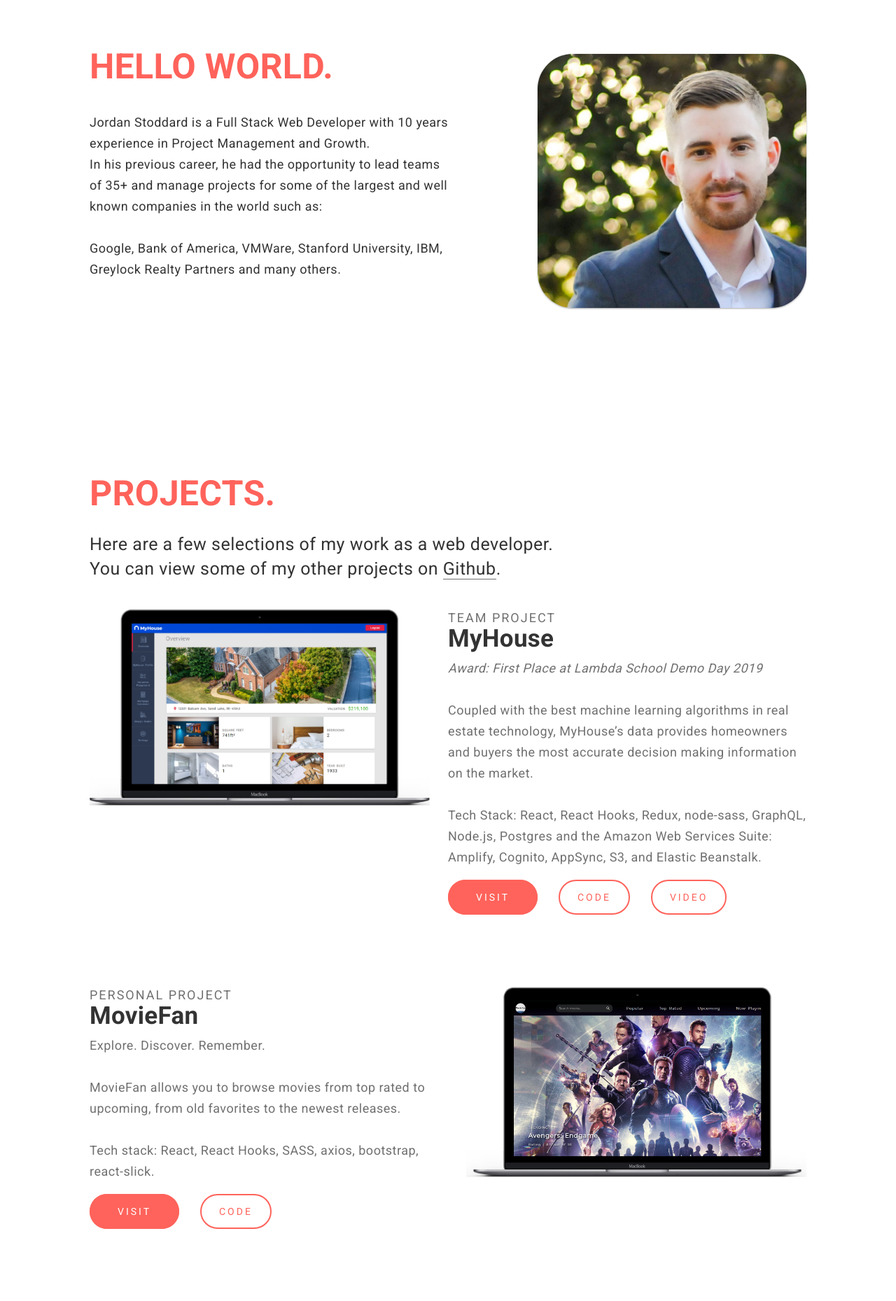
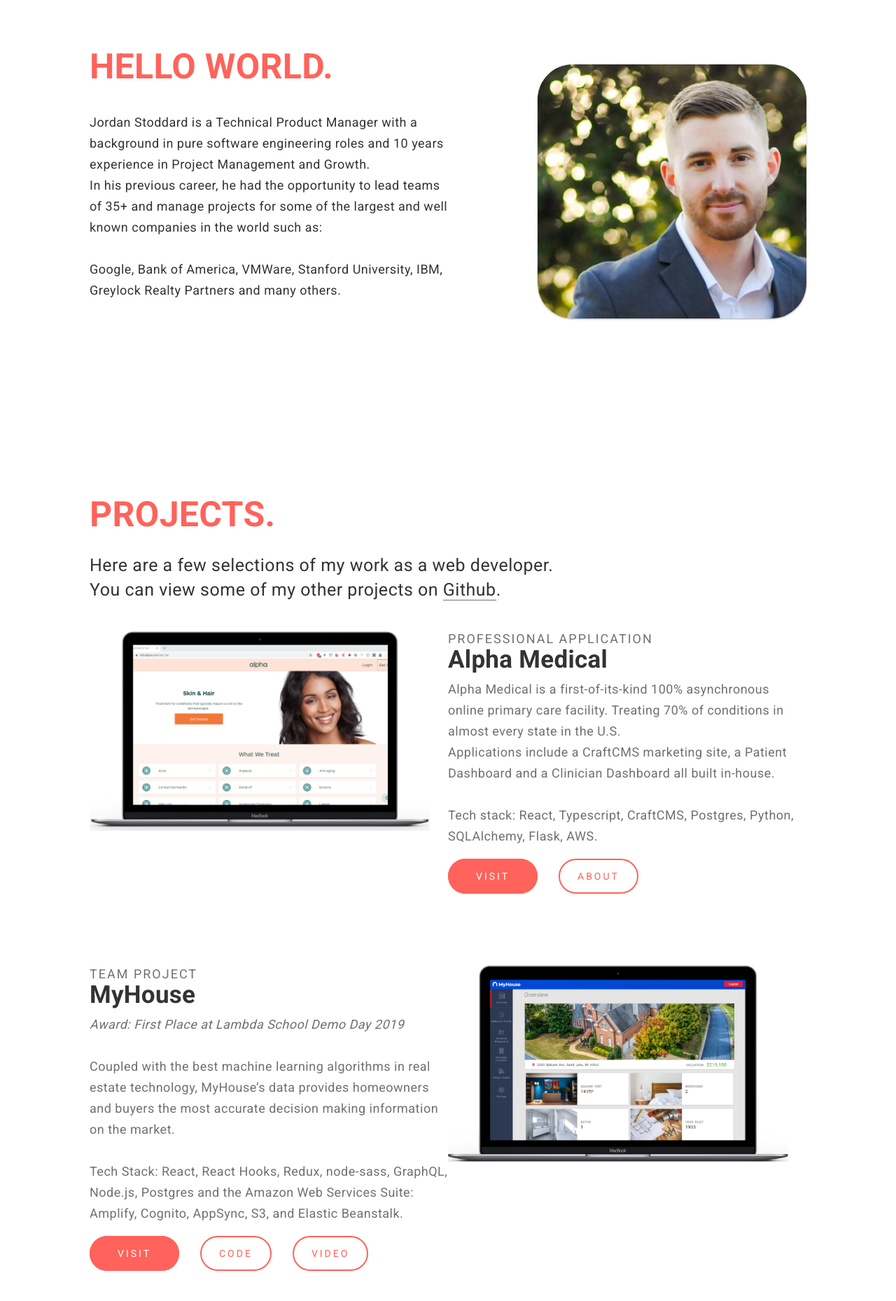
Before and after one commit to Jordan-Stoddard/Jordan-Stoddard-Portfolio, a React (Create React App) app: page / in a window 1280 px wide. Shown: the part 880-2739 px from the top of the page at 70% size. Built offline with nearby package versions, Linux system fonts and the light colour scheme.

Commit message:
Updates for TPM roles

```diff
--- a/src/_components/About/About.js
+++ b/src/_components/About/About.js
@@ -7,7 +7,7 @@ const About = () => {
       <AboutHeadline>
         <h1>Hello World.</h1>
         <p className="main-headline">
-          Jordan Stoddard is a Full Stack Web Developer with 10 years experience
+          Jordan Stoddard is a Technical Product Manager with a background in pure software engineering roles and 10 years experience
           in Project Management and Growth. <br /> In his previous career, he had
           the opportunity to lead teams of 35+ and manage projects for some of
           the largest and well known companies in the world such as:
--- a/src/_components/Hero/Hero.js
+++ b/src/_components/Hero/Hero.js
@@ -7,7 +7,7 @@ const Hero = () => {
     <HeroContainer id="home">
       <div className="hero-image">
         <img
-          src={require("../../_assets/img/hero-logo.png")}
+          src={require("../../_assets/img/tpm-title.png")}
           alt="Jordan Stoddard"
         />
       </div>
--- a/src/_components/Projects/StaticProjectGallery.js
+++ b/src/_components/Projects/StaticProjectGallery.js
@@ -8,14 +8,51 @@ import { ProjectGallery, Project } from "./Projects.style";
 const StaticProjectGallery = () => {
   return (
     <ProjectGallery>
-      <Project>
+
+<Project>
         <div className="project-thumbnail">
           <img
-            src={require("../../_assets/img/macbook-myHouse.png")}
-            alt="myHouse website"
+            src={require("../../_assets/img/alpha-laptop.png")}
+            alt="lambda notes website"
           />
         </div>
 
+        <div className="project-description">
+          <h3>PROFESSIONAL APPLICATION</h3>
+          <h2>Alpha Medical</h2>
+          <p>
+            Alpha Medical is a first-of-its-kind 100% asynchronous online primary care facility.
+            Treating 70% of conditions in almost every state in the U.S.
+            <br />
+            Applications include a CraftCMS marketing site, a Patient Dashboard and a Clinician Dashboard all built in-house.
+            <br />
+            <br />
+            Tech stack: React, Typescript, CraftCMS, Postgres, Python, SQLAlchemy, Flask, AWS.
+          </p>
+
+          <div className="btn-group">
+            <a
+              className="app-btn"
+              href="https://helloalpha.com/"
+              target="_blank"
+              rel="noopener noreferrer"
+            >
+              visit
+            </a>
+            <a
+              className="src-btn"
+              href="https://www.helloalpha.com/about-alpha"
+              target="_blank"
+              rel="noopener noreferrer"
+            >
+              about
+            </a>
+          </div>
+        </div>
+      </Project>
+
+      <Project>
+        <div className="column-reverse">
         <div className="project-description">
           <h3>TEAM PROJECT</h3>
           <h2>MyHouse</h2>
@@ -59,10 +96,22 @@ const StaticProjectGallery = () => {
             </a>
           </div>
         </div>
+        <div className="project-thumbnail">
+          <img
+            src={require("../../_assets/img/macbook-myHouse.png")}
+            alt="myHouse website"
+          />
+        </div>
+        </div>
       </Project>
 
       <Project>
-        <div className="column-reverse">
+      <div className="project-thumbnail">
+            <img
+              src={require("../../_assets/img/macbook-movieFan.png")}
+              alt="luncher website"
+            />
+      </div>
           <div className="project-description">
             <h3>PERSONAL PROJECT</h3>
             <h2>MovieFan</h2>
@@ -96,53 +145,7 @@ const StaticProjectGallery = () => {
             </div>
           </div>
 
-          <div className="project-thumbnail inverted-thumbnail">
-            <img
-              src={require("../../_assets/img/macbook-movieFan.png")}
-              alt="luncher website"
-            />
-          </div>
-        </div>
-      </Project>
 
-      <Project>
-        <div className="project-thumbnail">
-          <img
-            src={require("../../_assets/img/macbook-lambdaNotes.png")}
-            alt="lambda notes website"
-          />
-        </div>
-
-        <div className="project-description">
-          <h3>PERSONAL PROJECT</h3>
-          <h2>Lambda Notes</h2>
-          <p>
-            A simple note-taking web application that lets a user create,
-            update, delete and display notes.
-            <br />
-            <br />
-            Tech stack: React, Node.js, Postgres, Sqlite3, Express.js, axios.
-          </p>
-
-          <div className="btn-group">
-            <a
-              className="app-btn"
-              href="https://jordan-notes.netlify.com/"
-              target="_blank"
-              rel="noopener noreferrer"
-            >
-              visit
-            </a>
-            <a
-              className="src-btn"
-              href="https://github.com/Jordan-Stoddard/front-end-project-week"
-              target="_blank"
-              rel="noopener noreferrer"
-            >
-              code
-            </a>
-          </div>
-        </div>
       </Project>
     </ProjectGallery>
   );
```
Also changed, not shown: src/_assets/img/alpha-laptop.png (added), src/_assets/img/tpm-title.png (added).
